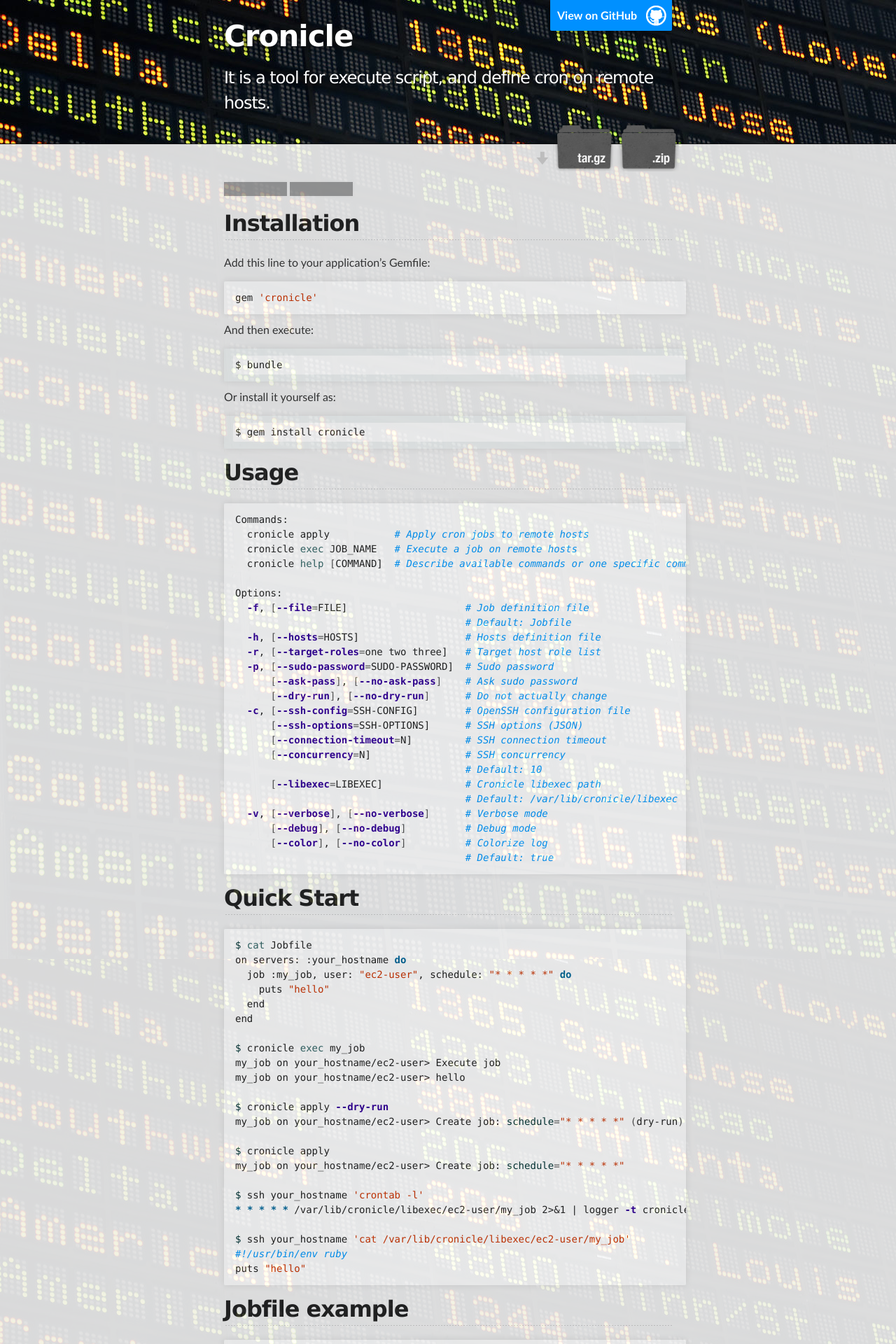
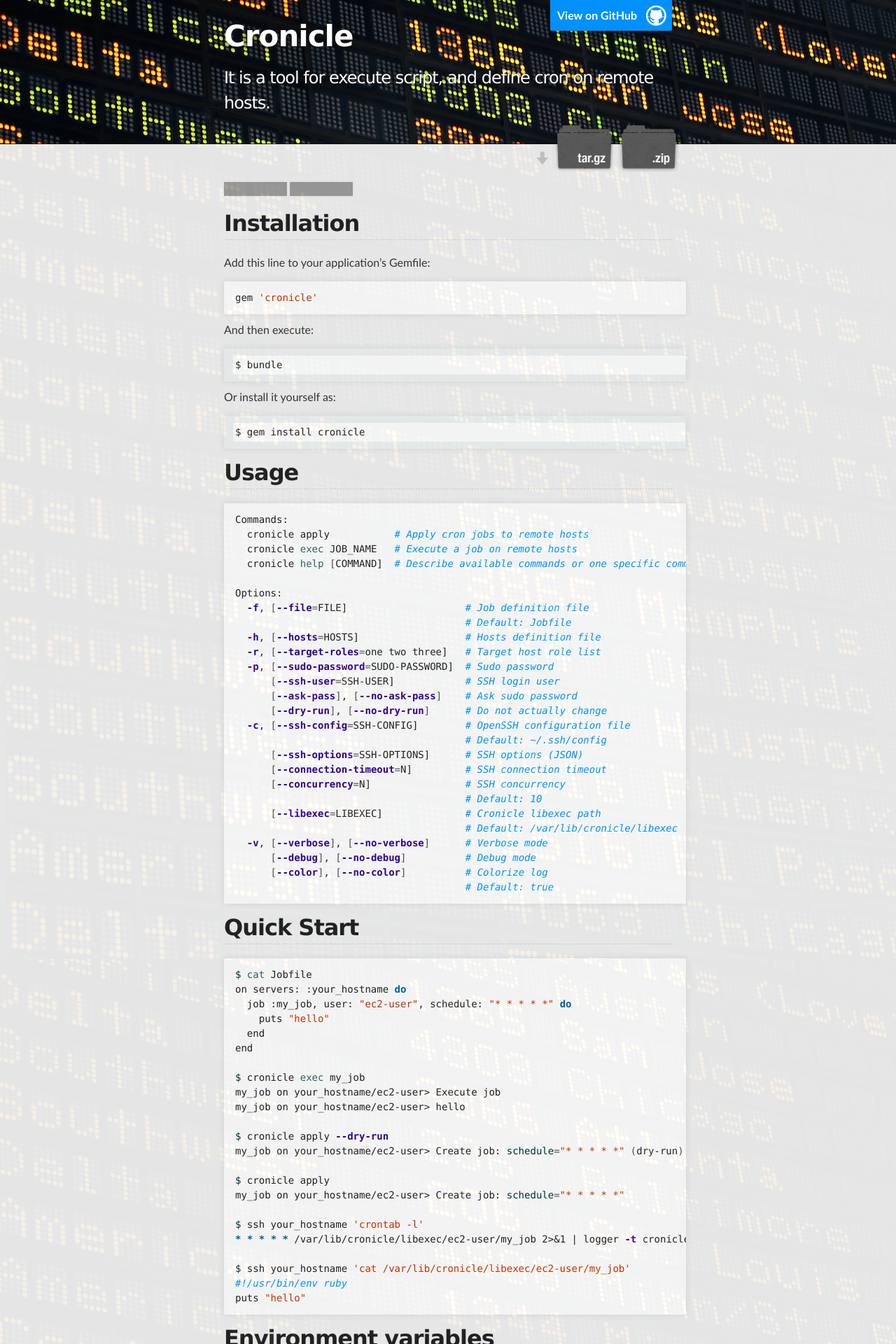
Before and after one commit to codenize-tools/cronicle, a Jekyll site: the page built from index.md, in a window 1280 px wide. Shown: the top 1920 px of the page at 70% size. Built offline with Jekyll 4.4.1, drawn with Linux system fonts in a browser that asks for light colours; some of the changed text lies outside the part shown; grey boxes are pictures that could not be loaded.

Commit message:
Fix page

```diff
--- a/index.md
+++ b/index.md
@@ -35,9 +35,11 @@
   -h, [--hosts=HOSTS]                  # Hosts definition file
   -r, [--target-roles=one two three]   # Target host role list
   -p, [--sudo-password=SUDO-PASSWORD]  # Sudo password
+      [--ssh-user=SSH-USER]            # SSH login user
       [--ask-pass], [--no-ask-pass]    # Ask sudo password
       [--dry-run], [--no-dry-run]      # Do not actually change
   -c, [--ssh-config=SSH-CONFIG]        # OpenSSH configuration file
+                                       # Default: ~/.ssh/config
       [--ssh-options=SSH-OPTIONS]      # SSH options (JSON)
       [--connection-timeout=N]         # SSH connection timeout
       [--concurrency=N]                # SSH concurrency
@@ -77,6 +79,12 @@
 #!/usr/bin/env ruby
 puts "hello"
 {% endhighlight %}
+
+## Environment variables
+
+* CRONICLE_SSH_USER
+* CRONICLE_SSH_OPTIONS
+* CRONICLE_SSH_CONFIG
 
 ## Jobfile example
 
--- a/stylesheets/stylesheet.css
+++ b/stylesheets/stylesheet.css
@@ -358,7 +358,7 @@
   background: #f2f2f2;
   border-top: 1px solid #111;
   border-bottom: 1px solid #111;
-  opacity: 0.9;
+  opacity: 0.95;
 }
 
 #main_content {
```
